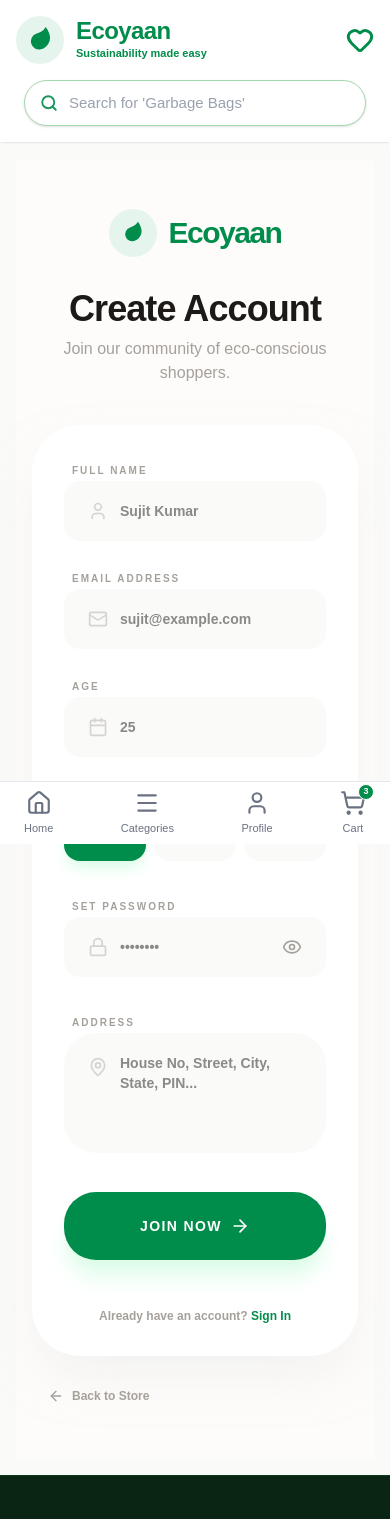
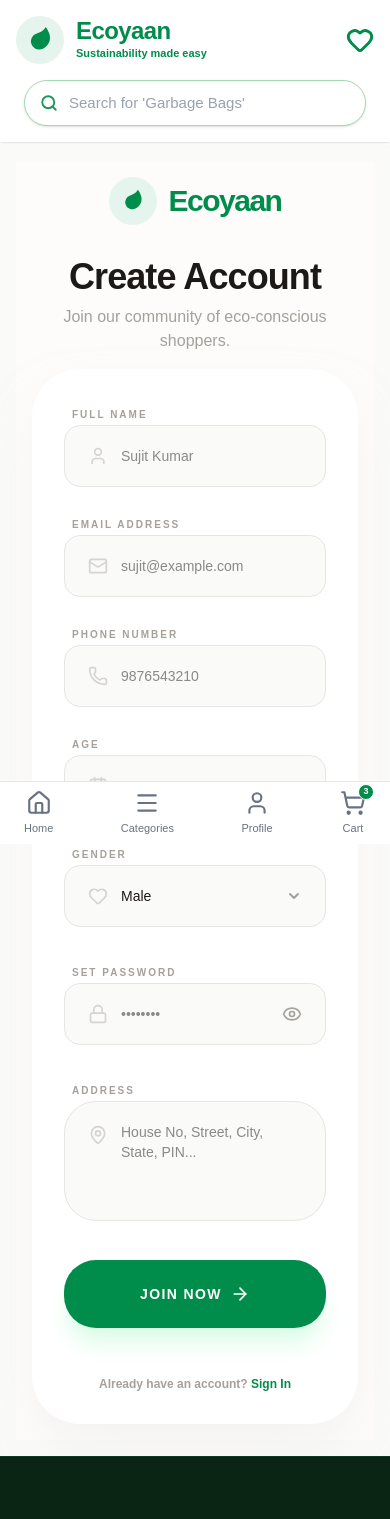
Before and after one commit to sujitkumar-13/Ecoyaan, a Next.js app: page /register in a window 390 px wide. Shown: the top 1519 px of the page. Built offline with nearby package versions, Linux system fonts and the light colour scheme.

Commit message:
feat: Add phone number input with validation to registration and standardize input field styling across authentication pages.

```diff
--- a/app/register/page.tsx
+++ b/app/register/page.tsx
@@ -3,7 +3,7 @@
 import React, { useState } from "react";
 import Link from "next/link";
 import { useRouter } from "next/navigation";
-import { ArrowLeft, ArrowRight, Lock, Mail, User, MapPin, Calendar, Heart, Eye, EyeOff } from "lucide-react";
+import { ArrowLeft, ArrowRight, Lock, Mail, User, MapPin, Calendar, Heart, Eye, EyeOff, Phone } from "lucide-react";
 
 export default function RegisterPage() {
     const router = useRouter();
@@ -12,6 +12,7 @@ export default function RegisterPage() {
         age: "",
         gender: "Male",
         email: "",
+        phone: "",
         password: "",
         address: ""
     });
@@ -25,6 +26,8 @@ export default function RegisterPage() {
         if (!formData.age.trim()) newErrors.age = "Age is required";
         if (!formData.email.trim()) newErrors.email = "Email is required";
         else if (!/^[^\s@]+@[^\s@]+\.[^\s@]+$/.test(formData.email)) newErrors.email = "Invalid email format";
+        if (!formData.phone.trim()) newErrors.phone = "Phone number is required";
+        else if (!/^\d{10}$/.test(formData.phone)) newErrors.phone = "Exactly 10 digits required";
         if (!formData.password) newErrors.password = "Password is required";
         else if (formData.password.length < 6) newErrors.password = "Min 6 characters required";
         if (!formData.address.trim()) newErrors.address = "Address is required";
@@ -59,10 +62,10 @@ export default function RegisterPage() {
     };
 
     return (
-        <div className="min-h-screen bg-[#FDFCFB] flex items-center justify-center p-4 py-12">
+        <div className=" bg-[#FDFCFB] flex items-center justify-center p-4 ">
             <div className="w-full max-w-2xl">
                 {/* Logo & Header */}
-                <div className="text-center mb-10">
+                <div className="text-center mb-4">
                     <Link href="/" className="inline-flex items-center gap-3 group mb-8">
                         <div className="w-12 h-12 rounded-full bg-[#E5F5ED] flex items-center justify-center">
                             <svg xmlns="http://www.w3.org/2000/svg" width="24" height="24" viewBox="0 0 24 24" fill="currentColor" className="text-[#008C4A] transform -rotate-12">
@@ -76,7 +79,7 @@ export default function RegisterPage() {
                 </div>
 
                 {/* Form */}
-                <form onSubmit={handleSubmit} className="bg-white p-8 md:p-12 rounded-[3rem] shadow-2xl shadow-stone-200/50 space-y-8">
+                <form onSubmit={handleSubmit} className="bg-white p-8 rounded-[3rem] shadow-2xl shadow-stone-200/50 space-y-8">
                     {errors.server && (
                         <div className="bg-red-50 text-red-500 p-4 rounded-2xl text-xs font-bold border border-red-100 flex items-center gap-2">
                             <Lock className="w-4 h-4" /> {errors.server}
@@ -93,7 +96,7 @@ export default function RegisterPage() {
                                 </div>
                                 <input
                                     type="text"
-                                    className={`w-full bg-stone-50 border-none rounded-2xl pl-14 pr-6 py-5 text-sm font-bold text-stone-900 outline-none focus:ring-2 transition-all ${errors.name ? 'ring-2 ring-red-500/20' : 'focus:ring-[#008C4A]/20'}`}
+                                    className={`w-full bg-stone-50 border border-stone-200 rounded-2xl pl-14 pr-6 py-5 text-sm text-stone-900 outline-none focus:ring-2 transition-all ${errors.name ? 'ring-2 ring-red-500/20 border-red-500/50' : 'focus:ring-[#008C4A]/20 focus:border-[#008C4A]/50'}`}
                                     placeholder="Sujit Kumar"
                                     value={formData.name}
                                     onChange={(e) => setFormData({ ...formData, name: e.target.value })}
@@ -111,13 +114,31 @@ export default function RegisterPage() {
                                 </div>
                                 <input
                                     type="email"
-                                    className={`w-full bg-stone-50 border-none rounded-2xl pl-14 pr-6 py-5 text-sm font-bold text-stone-900 outline-none focus:ring-2 transition-all ${errors.email ? 'ring-2 ring-red-500/20' : 'focus:ring-[#008C4A]/20'}`}
+                                    className={`w-full bg-stone-50 border border-stone-200 rounded-2xl pl-14 pr-6 py-5 text-sm text-stone-900 outline-none focus:ring-2 transition-all ${errors.email ? 'ring-2 ring-red-500/20 border-red-500/50' : 'focus:ring-[#008C4A]/20 focus:border-[#008C4A]/50'}`}
                                     placeholder="sujit@example.com"
                                     value={formData.email}
                                     onChange={(e) => setFormData({ ...formData, email: e.target.value })}
                                 />
                             </div>
                             {errors.email && <p className="text-[10px] font-bold text-red-500 ml-2">{errors.email}</p>}
+                        </div>
+
+                        {/* Phone Number */}
+                        <div className="space-y-2">
+                            <label className="text-[10px] font-black text-stone-400 uppercase tracking-[0.2em] ml-2">Phone Number</label>
+                            <div className="relative group">
+                                <div className="absolute inset-y-0 left-0 pl-6 flex items-center pointer-events-none">
+                                    <Phone className="h-5 w-5 text-stone-300 group-focus-within:text-[#008C4A] transition-colors" />
+                                </div>
+                                <input
+                                    type="tel"
+                                    className={`w-full bg-stone-50 border border-stone-200 rounded-2xl pl-14 pr-6 py-5 text-sm text-stone-900 outline-none focus:ring-2 transition-all ${errors.phone ? 'ring-2 ring-red-500/20 border-red-500/50' : 'focus:ring-[#008C4A]/20 focus:border-[#008C4A]/50'}`}
+                                    placeholder="9876543210"
+                                    value={formData.phone}
+                                    onChange={(e) => setFormData({ ...formData, phone: e.target.value.replace(/\D/g, '').slice(0, 10) })}
+                                />
+                            </div>
+                            {errors.phone && <p className="text-[10px] font-bold text-red-500 ml-2">{errors.phone}</p>}
                         </div>
 
                         {/* Age */}
@@ -129,7 +150,7 @@ export default function RegisterPage() {
                                 </div>
                                 <input
                                     type="number"
-                                    className={`w-full bg-stone-50 border-none rounded-2xl pl-14 pr-6 py-5 text-sm font-bold text-stone-900 outline-none focus:ring-2 transition-all ${errors.age ? 'ring-2 ring-red-500/20' : 'focus:ring-[#008C4A]/20'}`}
+                                    className={`w-full bg-stone-50 border border-stone-200 rounded-2xl pl-14 pr-6 py-5 text-sm text-stone-900 outline-none focus:ring-2 transition-all ${errors.age ? 'ring-2 ring-red-500/20 border-red-500/50' : 'focus:ring-[#008C4A]/20 focus:border-[#008C4A]/50'}`}
                                     placeholder="25"
                                     value={formData.age}
                                     onChange={(e) => setFormData({ ...formData, age: e.target.value })}
@@ -141,18 +162,24 @@ export default function RegisterPage() {
                         {/* Gender */}
                         <div className="space-y-2">
                             <label className="text-[10px] font-black text-stone-400 uppercase tracking-[0.2em] ml-2">Gender</label>
-                            <div className="flex gap-2">
-                                {["Male", "Female", "Other"].map((g) => (
-                                    <button
-                                        key={g}
-                                        type="button"
-                                        onClick={() => setFormData({ ...formData, gender: g })}
-                                        className={`flex-1 py-5 rounded-2xl text-xs font-black transition-all ${formData.gender === g ? 'bg-[#008C4A] text-white shadow-lg shadow-green-100' : 'bg-stone-50 text-stone-400 hover:bg-stone-100'}`}
-                                    >
-                                        {g}
-                                    </button>
-                                ))}
+                            <div className="relative group">
+                                <div className="absolute inset-y-0 left-0 pl-6 flex items-center pointer-events-none">
+                                    <Heart className="h-5 w-5 text-stone-300 group-focus-within:text-[#008C4A] transition-colors" />
+                                </div>
+                                <select
+                                    className={`w-full bg-stone-50 border border-stone-200 rounded-2xl pl-14 pr-6 py-5 text-sm text-stone-900 outline-none focus:ring-2 transition-all appearance-none cursor-pointer ${errors.gender ? 'ring-2 ring-red-500/20 border-red-500/50' : 'focus:ring-[#008C4A]/20 focus:border-[#008C4A]/50'}`}
+                                    value={formData.gender}
+                                    onChange={(e) => setFormData({ ...formData, gender: e.target.value })}
+                                >
+                                    <option value="Male">Male</option>
+                                    <option value="Female">Female</option>
+                                    <option value="Other">Other</option>
+                                </select>
+                                <div className="absolute inset-y-0 right-0 pr-6 flex items-center pointer-events-none text-stone-400">
+                                    <svg xmlns="http://www.w3.org/2000/svg" width="16" height="16" viewBox="0 0 24 24" fill="none" stroke="currentColor" strokeWidth="3" strokeLinecap="round" strokeLinejoin="round"><path d="m6 9 6 6 6-6" /></svg>
+                                </div>
                             </div>
+                            {errors.gender && <p className="text-[10px] font-bold text-red-500 ml-2">{errors.gender}</p>}
                         </div>
                     </div>
 
@@ -165,7 +192,7 @@ export default function RegisterPage() {
                             </div>
                             <input
                                 type={showPassword ? "text" : "password"}
-                                className={`w-full bg-stone-50 border-none rounded-2xl pl-14 pr-14 py-5 text-sm font-bold text-stone-900 outline-none focus:ring-2 transition-all ${errors.password ? 'ring-2 ring-red-500/20' : 'focus:ring-[#008C4A]/20'}`}
+                                className={`w-full bg-stone-50 border border-stone-200 rounded-2xl pl-14 pr-14 py-5 text-sm text-stone-900 outline-none focus:ring-2 transition-all ${errors.password ? 'ring-2 ring-red-500/20 border-red-500/50' : 'focus:ring-[#008C4A]/20 focus:border-[#008C4A]/50'}`}
                                 placeholder="••••••••"
                                 value={formData.password}
                                 onChange={(e) => setFormData({ ...formData, password: e.target.value })}
@@ -189,7 +216,7 @@ export default function RegisterPage() {
                                 <MapPin className="h-5 w-5 text-stone-300 group-focus-within:text-[#008C4A] transition-colors" />
                             </div>
                             <textarea
-                                className={`w-full bg-stone-50 border-none rounded-[2rem] pl-14 pr-6 py-5 text-sm font-bold text-stone-900 outline-none focus:ring-2 transition-all min-h-[120px] resize-none ${errors.address ? 'ring-2 ring-red-500/20' : 'focus:ring-[#008C4A]/20'}`}
+                                className={`w-full bg-stone-50 border border-stone-200 rounded-[2rem] pl-14 pr-6 py-5 text-sm text-stone-900 outline-none focus:ring-2 transition-all min-h-[120px] resize-none ${errors.address ? 'ring-2 ring-red-500/20 border-red-500/50' : 'focus:ring-[#008C4A]/20 focus:border-[#008C4A]/50'}`}
                                 placeholder="House No, Street, City, State, PIN..."
                                 value={formData.address}
                                 onChange={(e) => setFormData({ ...formData, address: e.target.value })}
@@ -212,10 +239,6 @@ export default function RegisterPage() {
                         </p>
                     </div>
                 </form>
-
-                <Link href="/" className="inline-flex items-center gap-2 text-xs font-black text-stone-400 hover:text-stone-900 transition-colors mt-8 ml-4 group">
-                    <ArrowLeft className="w-4 h-4 group-hover:-translate-x-1 transition-transform" /> Back to Store
-                </Link>
             </div>
         </div>
     );
```
Also changed, not shown: app/login/page.tsx (+5 -5 lines).
